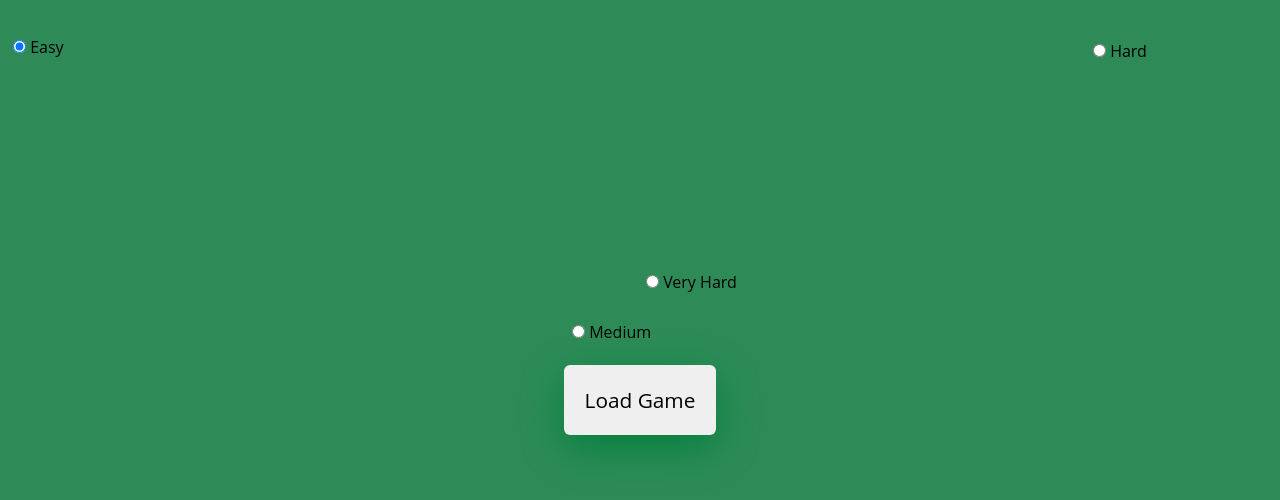
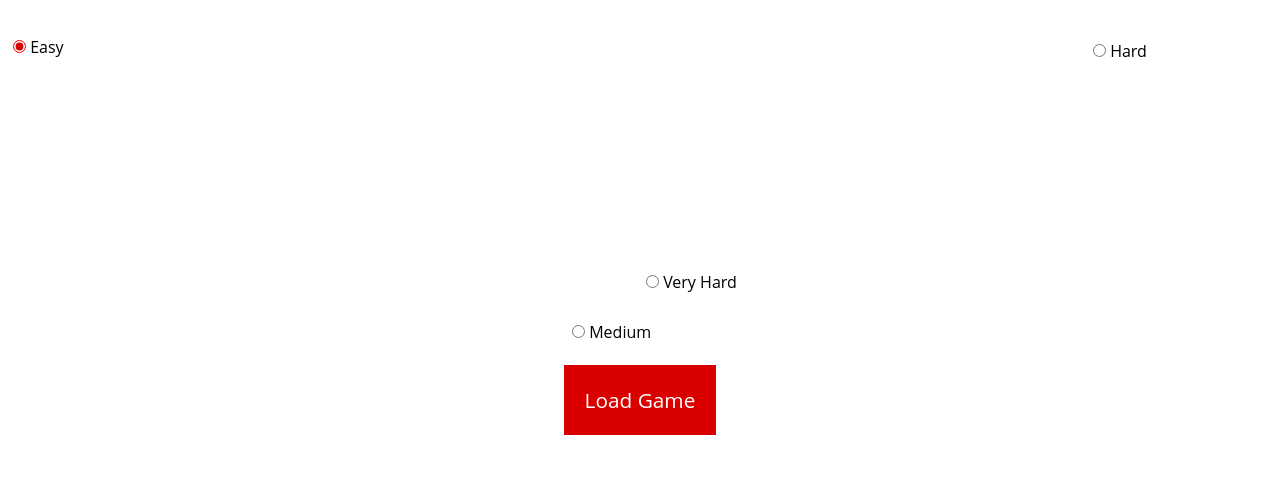
Before and after one commit to samanthapantseng/memory-is-great, a plain HTML site: page index.html in a window 1280 px wide. Drawn offline with Linux system fonts and the light colour scheme.

Commit message:
updated to brutalist visuals

```diff
--- a/style.css
+++ b/style.css
@@ -6,13 +6,12 @@
 }
 
 body {
-    background-color: seagreen;
+    background-color: white;
 }
 
 img {
     width: 100%;
     height: 100%;
-    border-radius: 5px;
 }
 
 /* Wide screen */
@@ -77,13 +76,11 @@ img {
     box-sizing: content-box;
     width: 80%;
     padding: 2.5em 0em;
-    background-color: #f2f2ea;
+    background-color: #db0000;
     position: absolute;
     transform: translate(-50%, -50%);
     left: 50%;
     top: 50%;
-    border-radius: 0.6em;
-    box-shadow: 0 0.9em 2.8em rgb(33, 102, 63);
     display: flex;
     align-items: center;
     justify-content: center;
@@ -101,13 +98,12 @@ img {
     width: 100%;
     aspect-ratio: 1 / 1;
     cursor: pointer;
-    color: #f2f2ea;
+    color: #db0000;
 }
 
 .card-before,
 .card-after {
     position: absolute;
-    border-radius: 5px;
     width: 100%;
     height: 100%;
     display: flex;
@@ -119,7 +115,7 @@ img {
 }
 
 .card-before {
-    background-color: rgb(1, 74, 1);
+    background-color: white;
     font-weight: 600;
 }
 
@@ -144,7 +140,7 @@ img {
     flex-direction: column;
     width: 100%;
     height: 100%;
-    background-color: seagreen;
+    background-color: white;
     top: 0;
 }
 
@@ -155,11 +151,11 @@ img {
 
 button {
     border: none;
-    border-radius: 0.3em;
     cursor: pointer;
 }
 
 .stats-container {
+    color: white;
     word-wrap: break-word;
     width: 80%;
     text-align: center;
@@ -168,18 +164,20 @@ button {
 #stop {
     word-wrap: break-word;
     display: block;
-    background-color: rgb(0, 0, 0);
-    color: white;
+    background-color: white;
+    color: #db0000;
     text-align: center;
 }
 
 .controls-container button {
+    background-color: #db0000;
+    color: white;
     font-size: 1.3em;
-    box-shadow: 0 0.6em 2em rgb(3, 128, 61);
 }
 
 .option-container {
     position: absolute;
+    accent-color: #db0000;
 }
 
 .option-container label {
```
